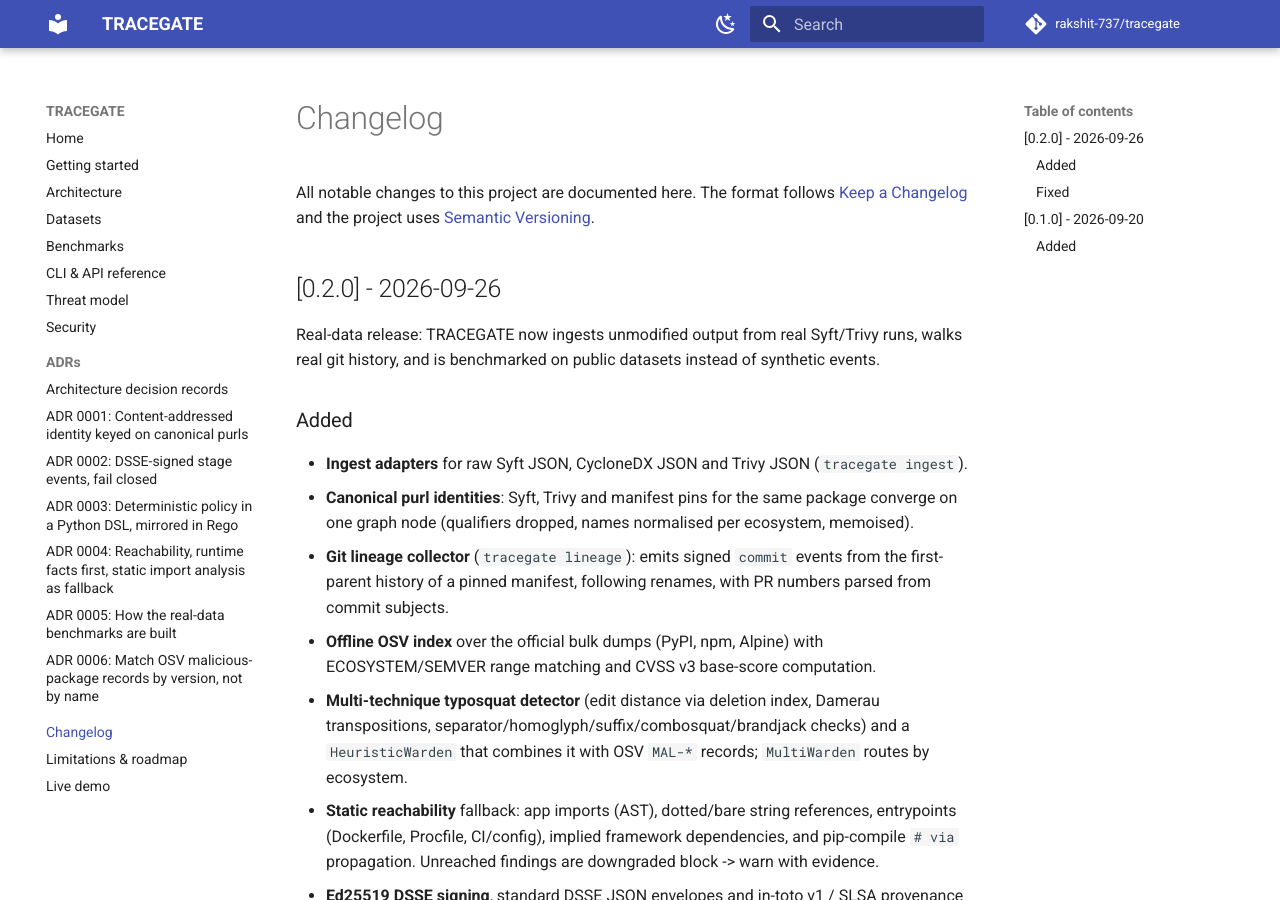
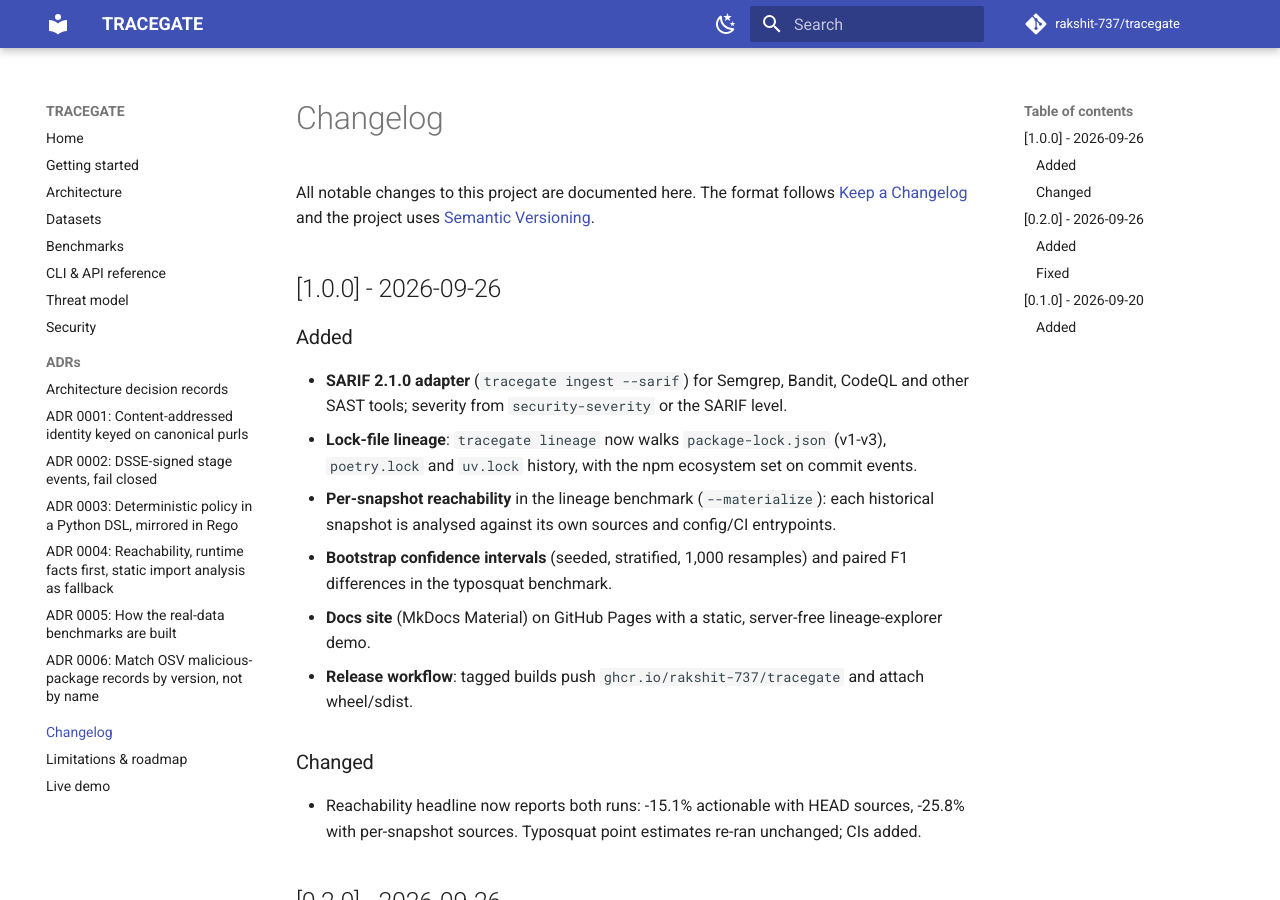
Before and after one commit to rakshit-737/tracegate, an MkDocs documentation site: the page built from docs/changelog.md, in a window 1280 px wide and 900 px high. Built offline with MkDocs 1.6.1 and Material for MkDocs 9.7.7, drawn with Linux system fonts in a browser that asks for light colours; comment, search, counter and statistics services are not loaded.

Commit message:
chore: release 1.0.0 with per-snapshot reachability results and release workflow
Co-Authored-By: Claude <noreply@anthropic.com>

```diff
--- a/docs/changelog.md
+++ b/docs/changelog.md
@@ -3,6 +3,24 @@
 All notable changes to this project are documented here. The format follows
 [Keep a Changelog](https://keepachangelog.com/en/1.1.0/) and the project uses
 [Semantic Versioning](https://semver.org/).
+
+## [1.0.0] - 2026-09-26
+
+### Added
+- **SARIF 2.1.0 adapter** (`tracegate ingest --sarif`) for Semgrep, Bandit, CodeQL and other SAST tools;
+  severity from `security-severity` or the SARIF level.
+- **Lock-file lineage**: `tracegate lineage` now walks `package-lock.json` (v1-v3), `poetry.lock` and
+  `uv.lock` history, with the npm ecosystem set on commit events.
+- **Per-snapshot reachability** in the lineage benchmark (`--materialize`): each historical snapshot is
+  analysed against its own sources and config/CI entrypoints.
+- **Bootstrap confidence intervals** (seeded, stratified, 1,000 resamples) and paired F1 differences
+  in the typosquat benchmark.
+- **Docs site** (MkDocs Material) on GitHub Pages with a static, server-free lineage-explorer demo.
+- **Release workflow**: tagged builds push `ghcr.io/rakshit-737/tracegate` and attach wheel/sdist.
+
+### Changed
+- Reachability headline now reports both runs: -15.1% actionable with HEAD sources, -25.8% with
+  per-snapshot sources. Typosquat point estimates re-ran unchanged; CIs added.
 
 ## [0.2.0] - 2026-09-26
 
--- a/pyproject.toml
+++ b/pyproject.toml
@@ -4,7 +4,7 @@ build-backend = "setuptools.build_meta"
 
 [project]
 name = "tracegate"
-version = "0.2.0"
+version = "1.0.0"
 description = "Provenance-aware CI/CD security gate: signed SBOM lineage graph, finding->commit backtracking, reachability triage"
 readme = "README.md"
 license = { text = "MIT" }
--- a/tracegate/__init__.py
+++ b/tracegate/__init__.py
@@ -1,2 +1,2 @@
 """TRACEGATE: provenance-aware CI/CD security gate."""
-__version__ = "0.1.0"
+__version__ = "1.0.0"
```
Also changed, not shown: CHANGELOG.md (+18 -0 lines), README.md (+4 -4 lines), docs/benchmarks.md (+2 -2 lines), docs/getting-started.md (+1 -1 lines), docs/limitations.md (+2 -2 lines), 2 other files.
